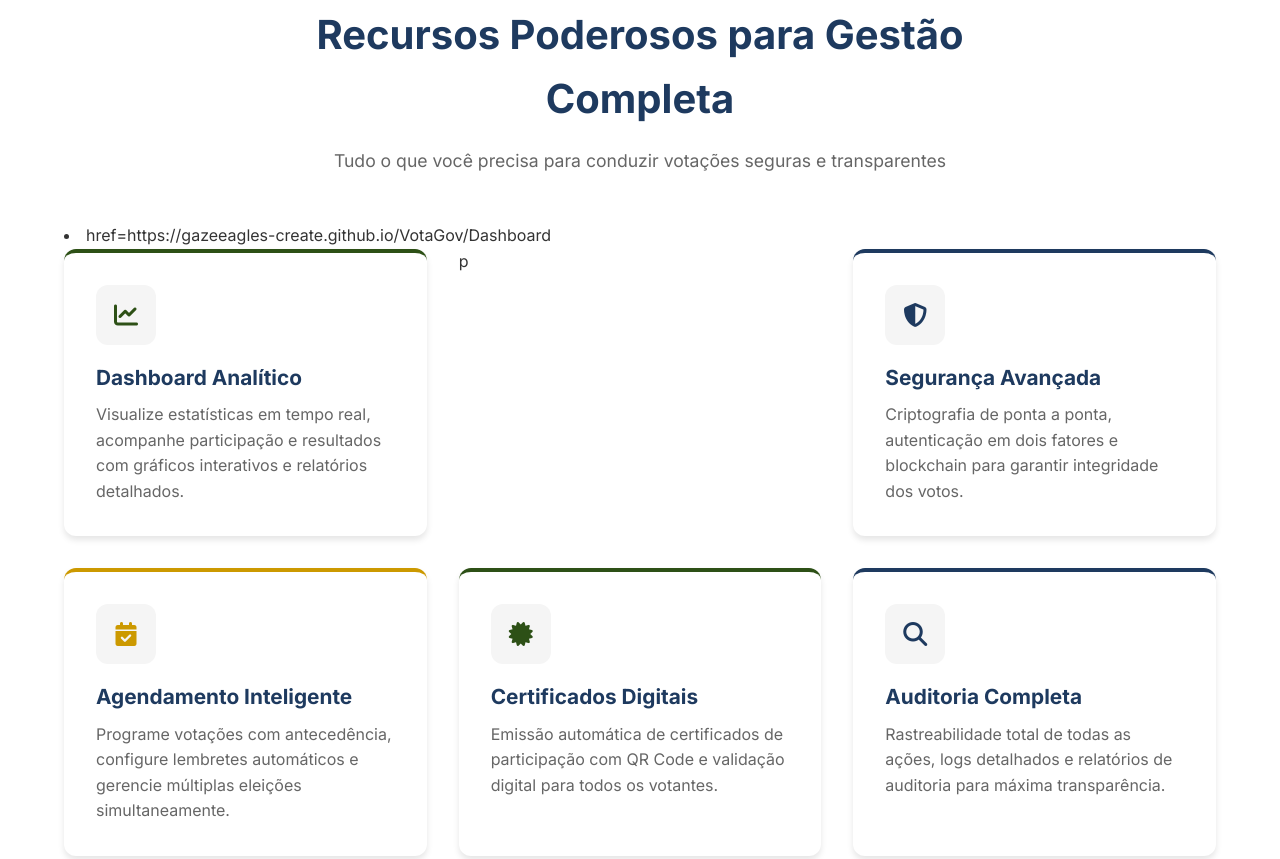
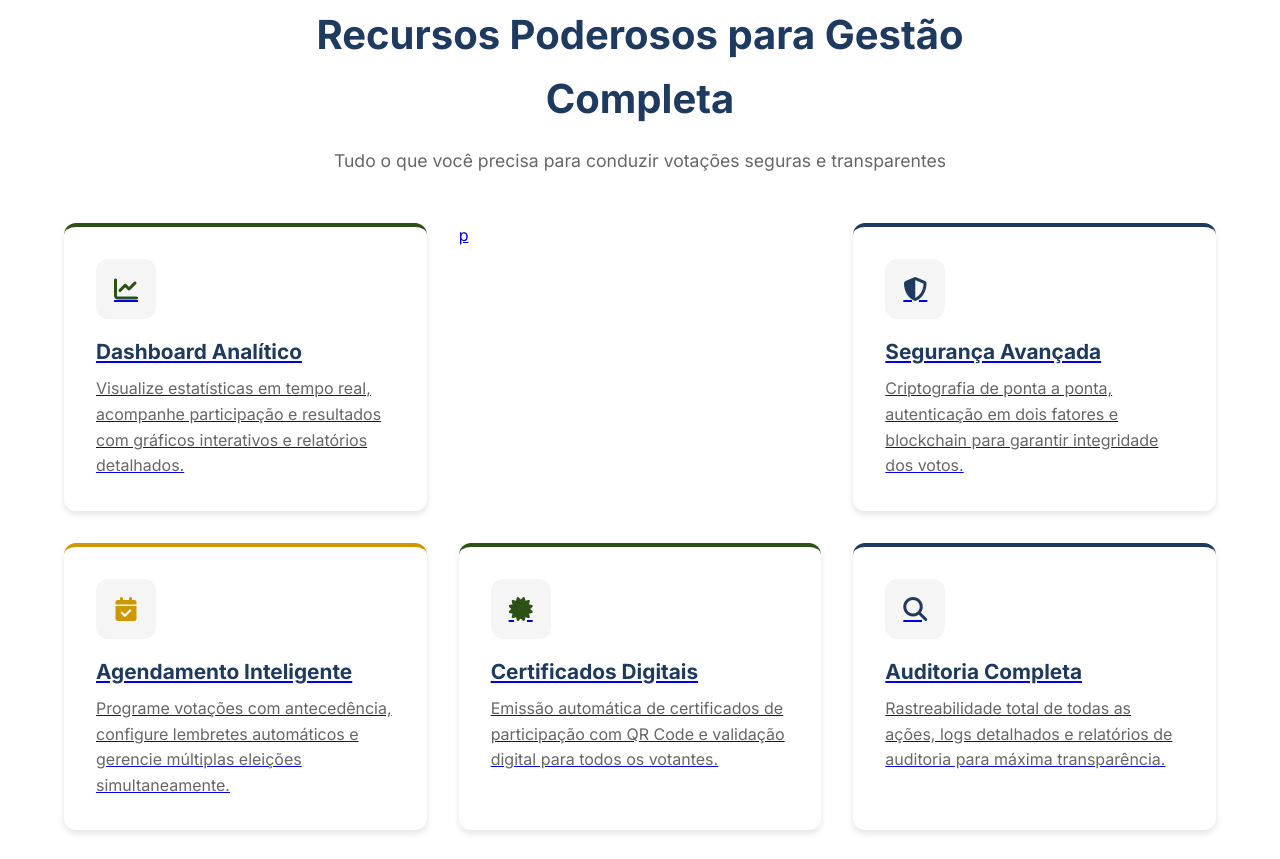
Before and after one commit to gazeeagles-create/VotaGov, a plain HTML site: page index.html in a window 1280 px wide. Shown: the part 639-1498 px from the top of the page. Drawn offline with Linux system fonts and the light colour scheme.

Commit message:
Update index.html

```diff
--- a/index.html
+++ b/index.html
@@ -536,7 +536,7 @@
             <h2>Recursos Poderosos para Gestão Completa</h2>
             <p>Tudo o que você precisa para conduzir votações seguras e transparentes</p>
         </div>
-            <li>href=https://gazeeagles-create.github.io/VotaGov/Dashboard</li>
+            <a href=https://gazeeagles-create.github.io/VotaGov/Dashboard /a>
         <div class="features-grid">
             <div class="feature-card">
                 <div class="feature-icon">
```
